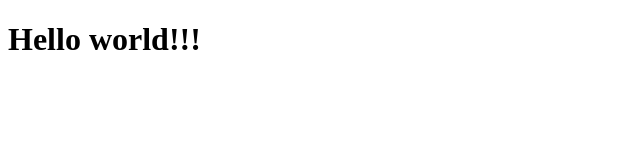
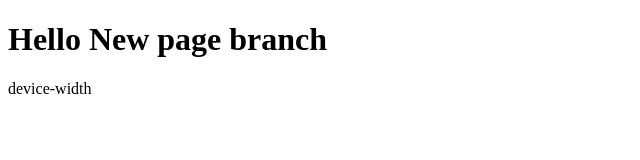
Before and after one commit to ravikrishnudu/git-basics, a plain HTML site: page index.html in a window 1280 px wide. Shown: the whole page, without its empty margins (0-640 px from the left). Drawn offline with Linux system fonts and the light colour scheme.

Commit message:
new branch

```diff
--- a/index.html
+++ b/index.html
@@ -9,7 +9,7 @@
 </head>
 
 <body>
-    <h1>Hello world!!!</h1>
+    <h1>Hello New page branch</h1>
 </body>
 
-</html>
+</html>device-width
```
